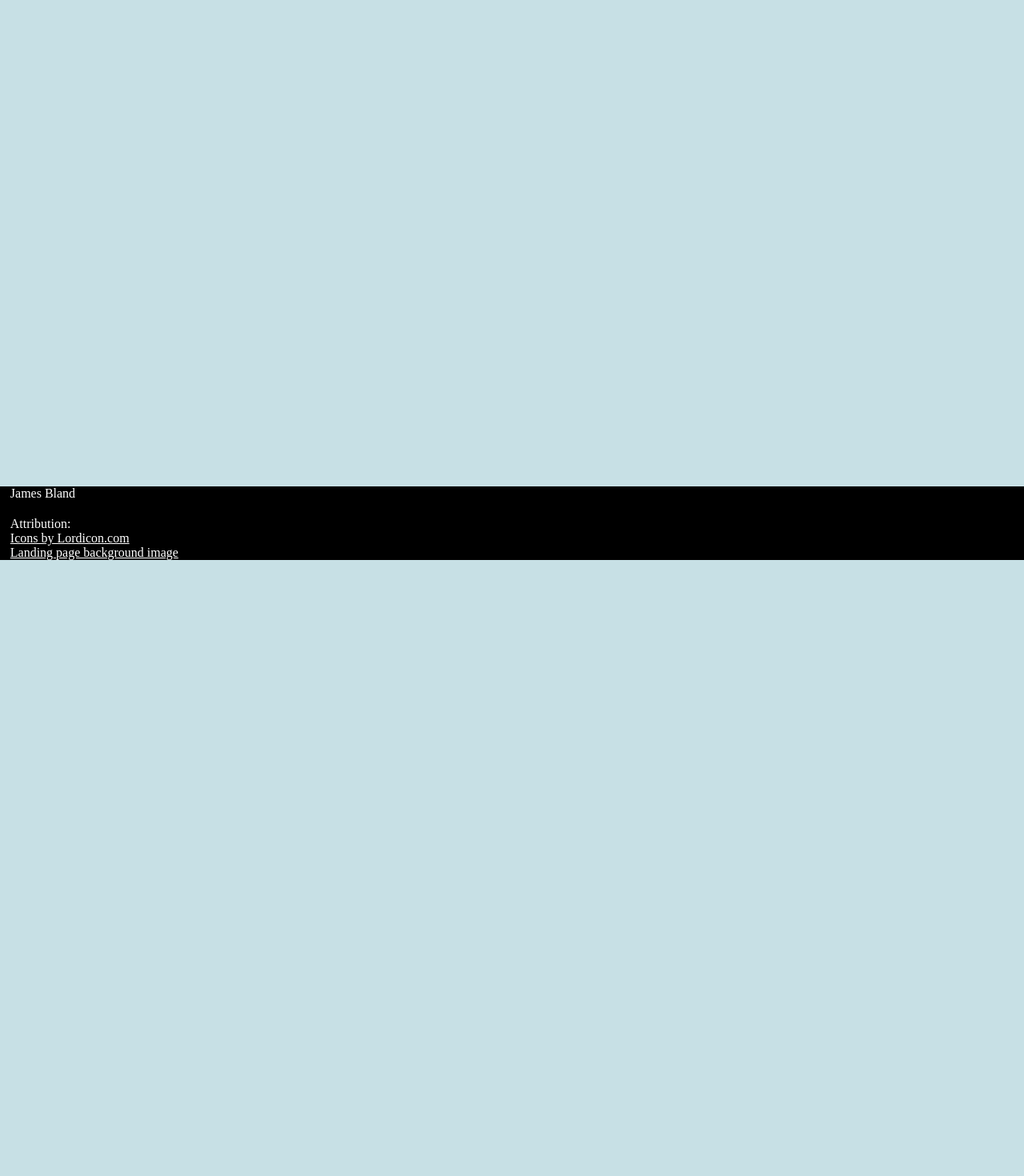
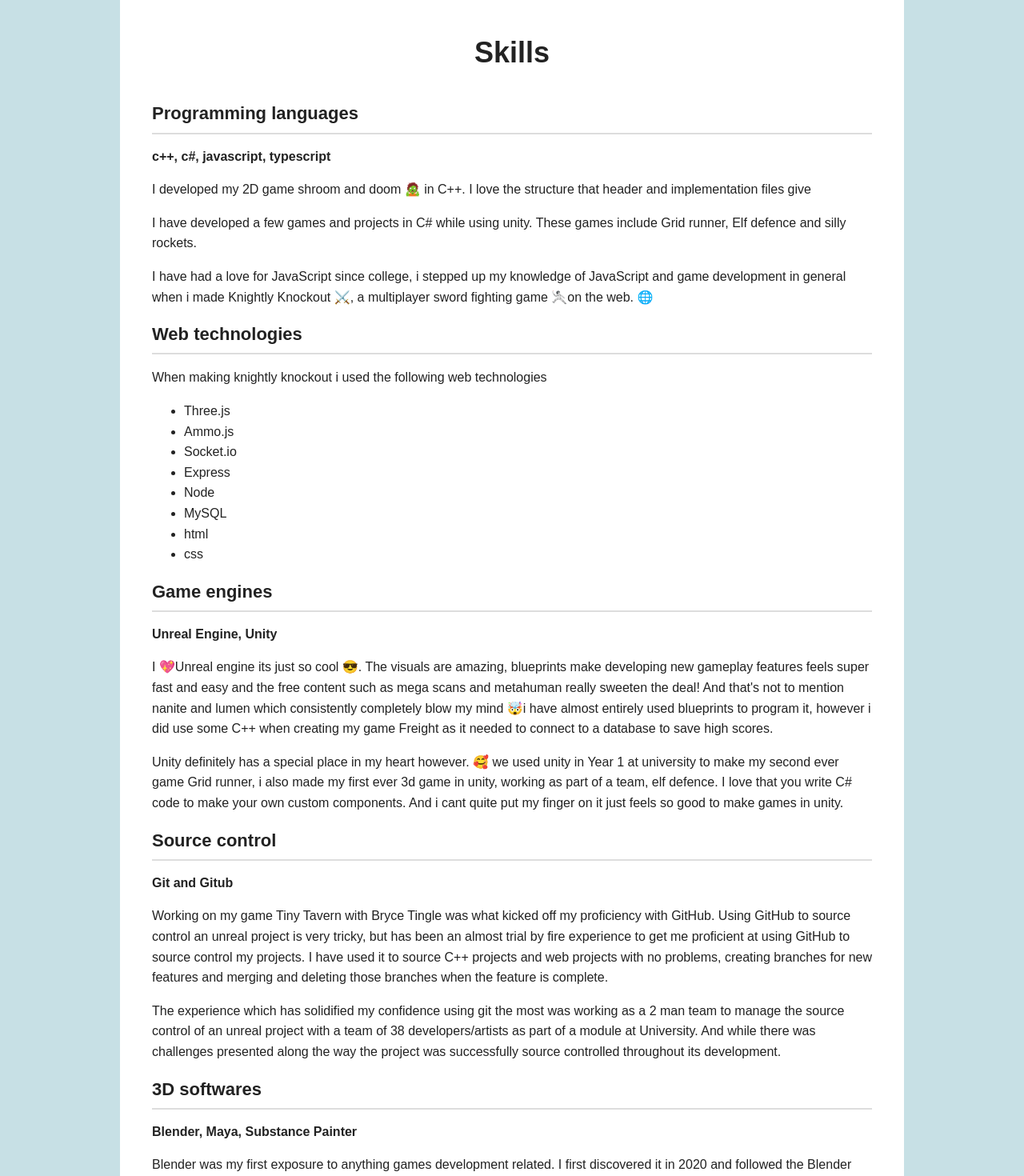
Before and after one commit to JamesB0010/portfolio-website, a React app: page /skills in a window 1280 px wide. Shown: the part 100-1570 px from the top of the page at 80% size. Before the commit the page ends 800 px from the top, so only its background shows below. Built offline with nearby package versions, Linux system fonts and the light colour scheme.

Commit message:
feat: skills gallery v1 added

```diff
--- a/src/app/skills/Page.tsx
+++ b/src/app/skills/Page.tsx
@@ -1,6 +1,44 @@
 export const Page = () =>
 {
     return (
-        <p>Skills</p>
+        <div className="cv-page-shell">
+            <div className="cv-page">
+                <div className="cv-header">
+                    <div className="cv-name">Skills</div>
+                </div>
+                <section className="cv-section">
+                    <div className="cv-heading">Programming languages</div>
+                    <strong>c++, c#, javascript, typescript</strong>
+                    <p>I developed my 2D game shroom and doom 🧟 in C++. I love the structure that header and implementation files give</p>
+                    <p>I have developed a few games and projects in C# while using unity. These games include Grid runner, Elf defence and silly rockets.</p>
+                    <p>I have had a love for JavaScript since college, i stepped up my knowledge of JavaScript and game development in general when i made Knightly Knockout ⚔️, a multiplayer sword fighting game 🤺on the web. 🌐</p>
+                    <div className="cv-heading">Web technologies</div>
+                    <p>When making knightly knockout i used the following web technologies</p>
+                    <ul>
+                        <li>Three.js</li>
+                        <li>Ammo.js</li>
+                        <li>Socket.io</li>
+                        <li>Express</li>
+                        <li>Node</li>
+                        <li>MySQL</li>
+                        <li>html</li>
+                        <li>css</li>
+                    </ul>
+                    <div className="cv-heading">Game engines</div>
+                    <strong>Unreal Engine, Unity</strong>
+                    <p>I 💖Unreal engine its just so cool 😎. The visuals are amazing, blueprints make developing new gameplay features feels super fast and easy and the free content such as mega scans and metahuman really sweeten the deal! And that's not to mention nanite and lumen which consistently completely blow my mind 🤯i have almost entirely used blueprints to program it, however i did use some C++ when creating my game Freight as it needed to connect to a database to save high scores.</p>
+                    <p>Unity definitely  has a special place in my heart however. 🥰 we used unity in Year 1 at university to make my second ever game Grid runner, i also made my first ever 3d game in unity, working as part of a team, elf defence. I love that you write C# code to make your own custom components. And i cant quite put my finger on it just feels so good to make games in unity.</p>
+                    <div className="cv-heading">Source control</div>
+                    <strong>Git and Gitub</strong>
+                    <p>Working on my game Tiny Tavern with Bryce Tingle was what kicked off my proficiency with GitHub. Using GitHub to source control an unreal project is very tricky, but has been an almost trial by fire experience to get me proficient at using GitHub to source control my projects. I have used it to source C++ projects and web projects with no problems, creating branches for new features and merging and deleting those branches when the feature is complete.</p>
+                    <p>The experience which has solidified my confidence using git the most was working as a 2 man team to manage the source control of an unreal project with a team of 38 developers/artists as part of a module at University. And while there was challenges presented along the way the project was successfully source controlled throughout its development.</p>
+                    <div className="cv-heading">3D softwares</div>
+                    <strong>Blender, Maya, Substance Painter</strong>
+                    <p>Blender was my first exposure to anything games development related. I first discovered it in 2020 and followed the Blender Guru's doughnut tutorial (like everyone else did 😉), i absolutely loved it. i am terrible at traditional art but for some reason 3D art clicked and i spend the summer before college learning blender. Then after college i jumped back on the proverbial horse and made loads of renders in the summer before university. Now i use it as a tool in my game development.</p>
+                    <p>I learned Maya in year 1 at university. modelling is very enjoyable in maya and i learnt a lot about good topology which i had no clue about before. I know its lazy but also love the auto UV unwrap tool in maya 🙊. Currently i only know about rigging and animation in blender but would love to learn how it works in maya!</p>
+                    <p>Substance painter kinda feels like cheating to be honest. Its really fun to use and you can create quality looking assets in no time at all with their smart materials. i would Definity like to expand my skills in this.</p>
+                </section>
+            </div>
+        </div>
     )
 }
```
